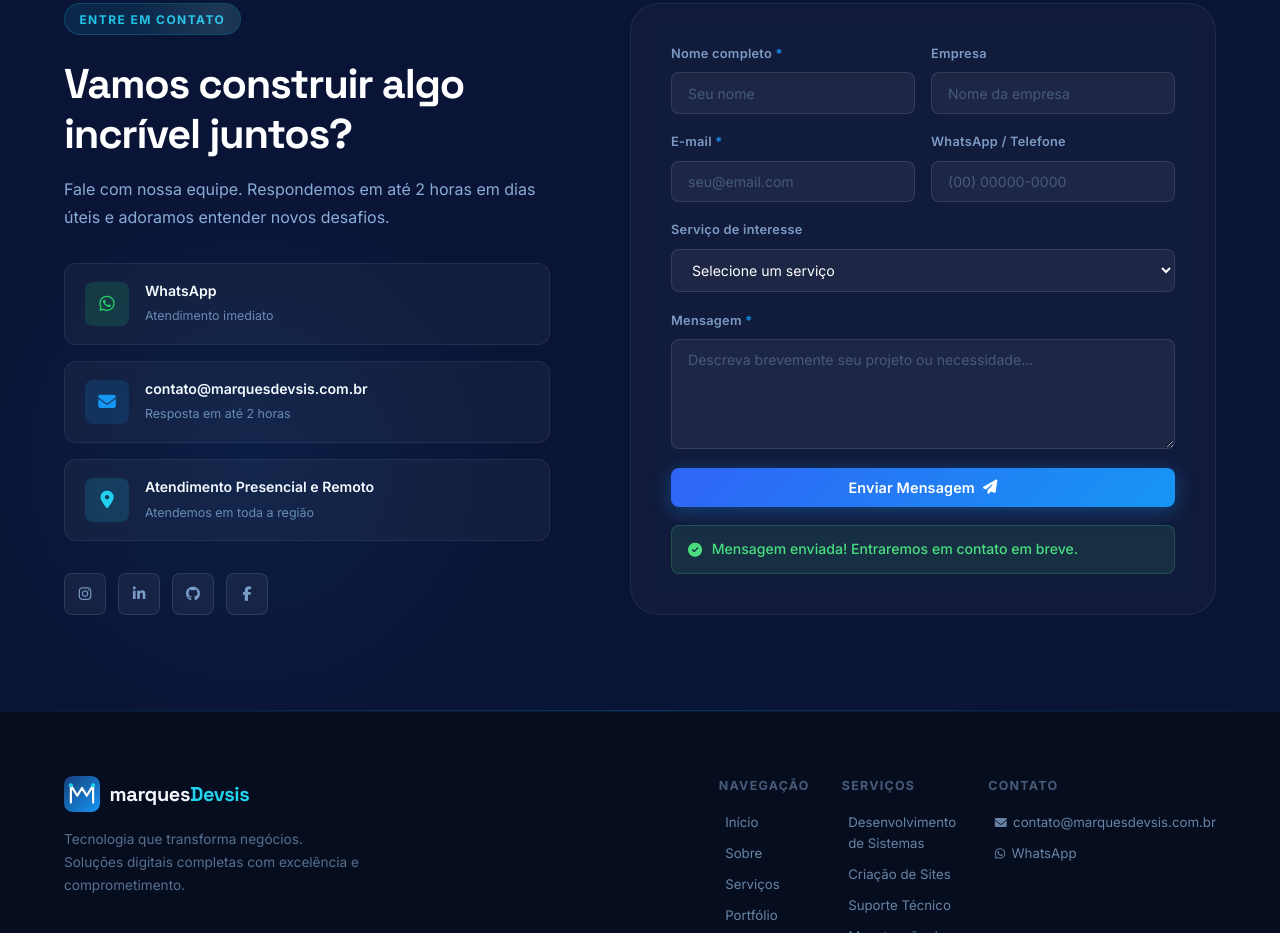
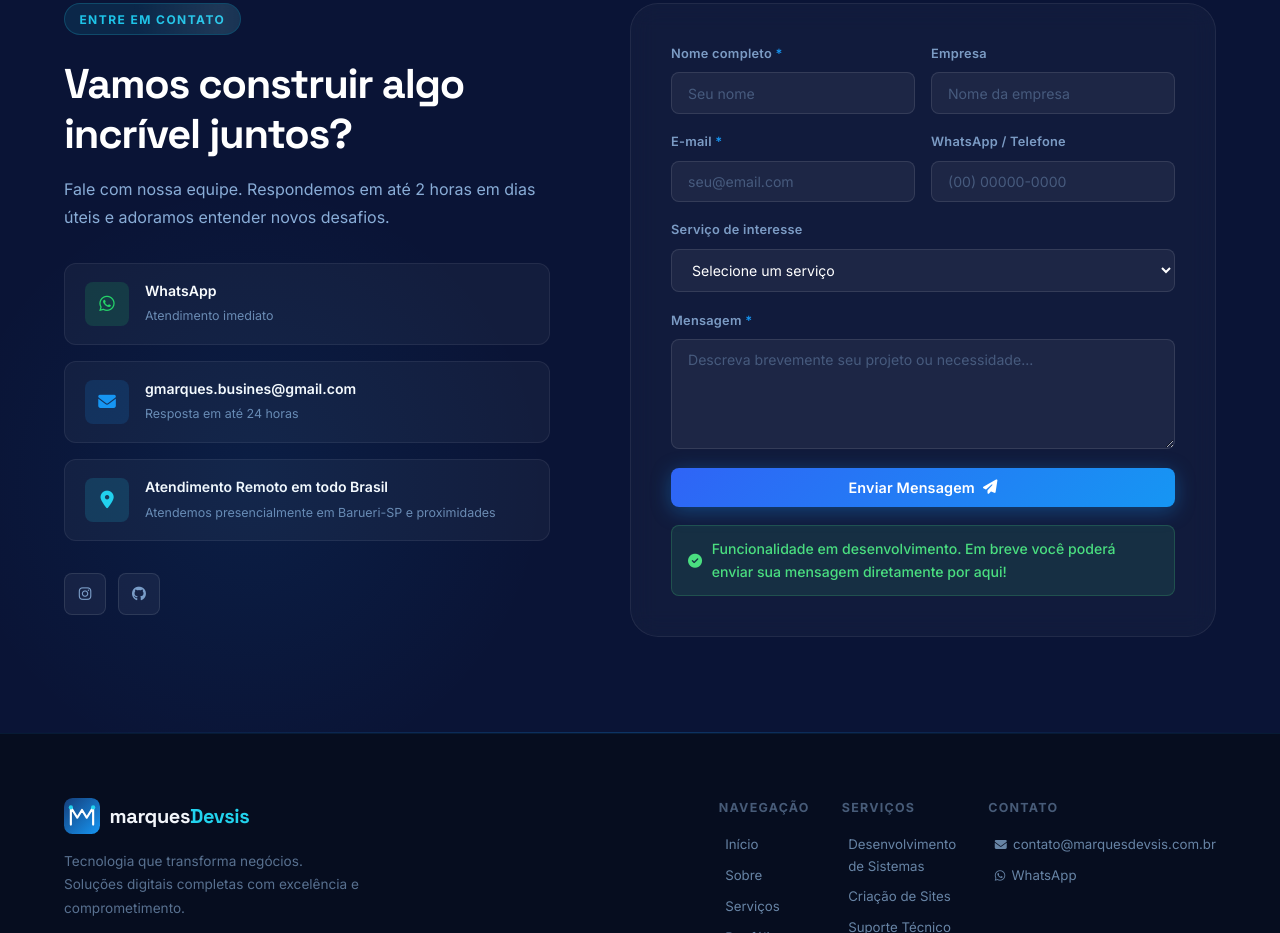
Before and after one commit to marquesdevsis/marquesdevsis, a plain HTML site: page index.html in a window 1280 px wide. Shown: the part 6546-7479 px from the top of the page. Drawn offline with Linux system fonts and the light colour scheme.

Commit message:
Add files via upload

```diff
--- a/index.html
+++ b/index.html
@@ -784,34 +784,34 @@
             <p class="section-text">Fale com nossa equipe. Respondemos em até 2 horas em dias úteis e adoramos entender novos desafios.</p>
 
             <div class="contato-items">
-              <a href="https://wa.me/5500000000000" class="contato-item" target="_blank" rel="noopener">
+              <a href="https://wa.me/5511910265882" class="contato-item" target="_blank" rel="noopener">
                 <div class="ci-icon ci-whatsapp"><i class="fa-brands fa-whatsapp"></i></div>
                 <div>
                   <strong>WhatsApp</strong>
                   <span>Atendimento imediato</span>
                 </div>
               </a>
-              <a href="mailto:contato@marquesdevsis.com.br" class="contato-item">
+              <a href="mailto:gmarques.busines@gmail.com" class="contato-item">
                 <div class="ci-icon ci-email"><i class="fa-solid fa-envelope"></i></div>
                 <div>
-                  <strong>contato@marquesdevsis.com.br</strong>
-                  <span>Resposta em até 2 horas</span>
+                  <strong>gmarques.busines@gmail.com</strong>
+                  <span>Resposta em até 24 horas</span>
                 </div>
               </a>
               <div class="contato-item">
                 <div class="ci-icon ci-local"><i class="fa-solid fa-location-dot"></i></div>
                 <div>
-                  <strong>Atendimento Presencial e Remoto</strong>
-                  <span>Atendemos em toda a região</span>
+                  <strong>Atendimento Remoto em todo Brasil</strong>
+                  <span>Atendemos presencialmente em Barueri-SP e proximidades</span>
                 </div>
               </div>
             </div>
 
             <div class="contato-social">
-              <a href="#" aria-label="Instagram" class="social-link"><i class="fa-brands fa-instagram"></i></a>
-              <a href="#" aria-label="LinkedIn" class="social-link"><i class="fa-brands fa-linkedin-in"></i></a>
-              <a href="#" aria-label="GitHub" class="social-link"><i class="fa-brands fa-github"></i></a>
-              <a href="#" aria-label="Facebook" class="social-link"><i class="fa-brands fa-facebook-f"></i></a>
+              <a href="https://www.instagram.com/marquesdevsis/" aria-label="Instagram" class="social-link"><i class="fa-brands fa-instagram"></i></a>
+              <!-- <a href="www.linkedin.com/in/gabriel-marques-786846191" aria-label="LinkedIn" class="social-link"><i class="fa-brands fa-linkedin-in"></i></a> -->
+              <a href="https://github.com/marquesdevsis" aria-label="GitHub" class="social-link"><i class="fa-brands fa-github"></i></a>
+              <!-- <a href="#" aria-label="Facebook" class="social-link"><i class="fa-brands fa-facebook-f"></i></a> -->
             </div>
           </div>
 
@@ -863,7 +863,7 @@
               </button>
               <div class="form-success" id="formSuccess" hidden>
                 <i class="fa-solid fa-circle-check"></i>
-                Mensagem enviada! Entraremos em contato em breve.
+                Funcionalidade em desenvolvimento. Em breve você poderá enviar sua mensagem diretamente por aqui!
               </div>
             </form>
           </div>
@@ -925,7 +925,7 @@
           <h4>Contato</h4>
           <ul>
             <li><a href="mailto:contato@marquesdevsis.com.br"><i class="fa-solid fa-envelope"></i> contato@marquesdevsis.com.br</a></li>
-            <li><a href="https://wa.me/5500000000000" target="_blank" rel="noopener"><i class="fa-brands fa-whatsapp"></i> WhatsApp</a></li>
+            <li><a href="https://wa.me/5511910265882" target="_blank" rel="noopener"><i class="fa-brands fa-whatsapp"></i> WhatsApp</a></li>
           </ul>
         </div>
       </div>
```
